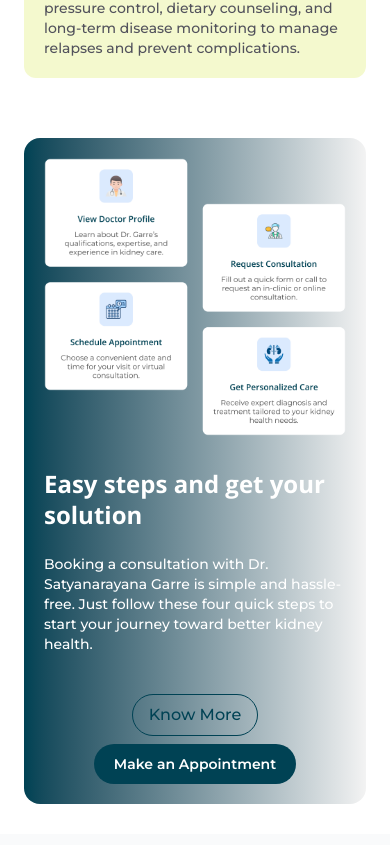
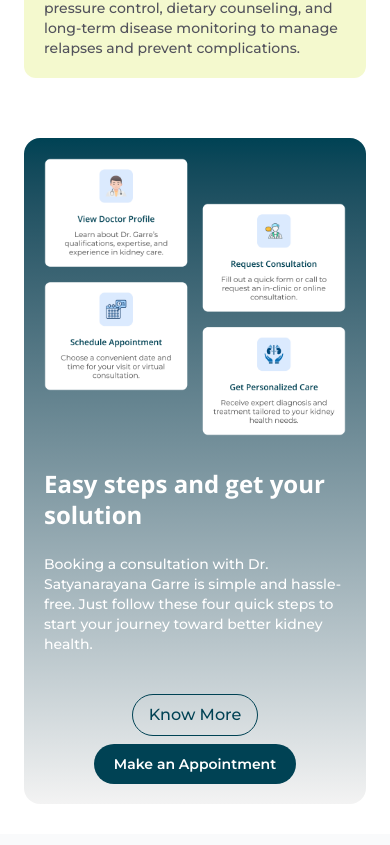
Before and after one commit to priyesshrai/dr-satyanarayana, a Next.js app: page / in a window 390 px wide. Shown: the part 3039-3884 px from the top of the page. Built offline with nearby package versions, Linux system fonts and the light colour scheme.

Commit message:
UPdate bg

```diff
--- a/src/components/Steps.tsx
+++ b/src/components/Steps.tsx
@@ -7,7 +7,7 @@ export default function Steps() {
     return (
         <Section>
             <Wrapper>
-                <div className='relative w-full rounded-2xl bg-gradient-to-r from-dark-navy to-[#F3F3F3] p-5 grid lg:grid-cols-[500px_1fr] grid-cols-1 lg:gap-16 gap-8'>
+                <div className='relative w-full rounded-2xl md:bg-gradient-to-r bg-gradient-to-b from-dark-navy to-[#F3F3F3] p-5 grid lg:grid-cols-[500px_1fr] md:grid-cols-[300px_1fr] grid-cols-1 lg:gap-16 md:gap-5 gap-8'>
                     <div className="w-full h-full">
                         <Image src={'/images/contact/cta-img.png'} width={500} height={500} alt='Easy steps and get your solution' className='w-full' />
                     </div>
```
